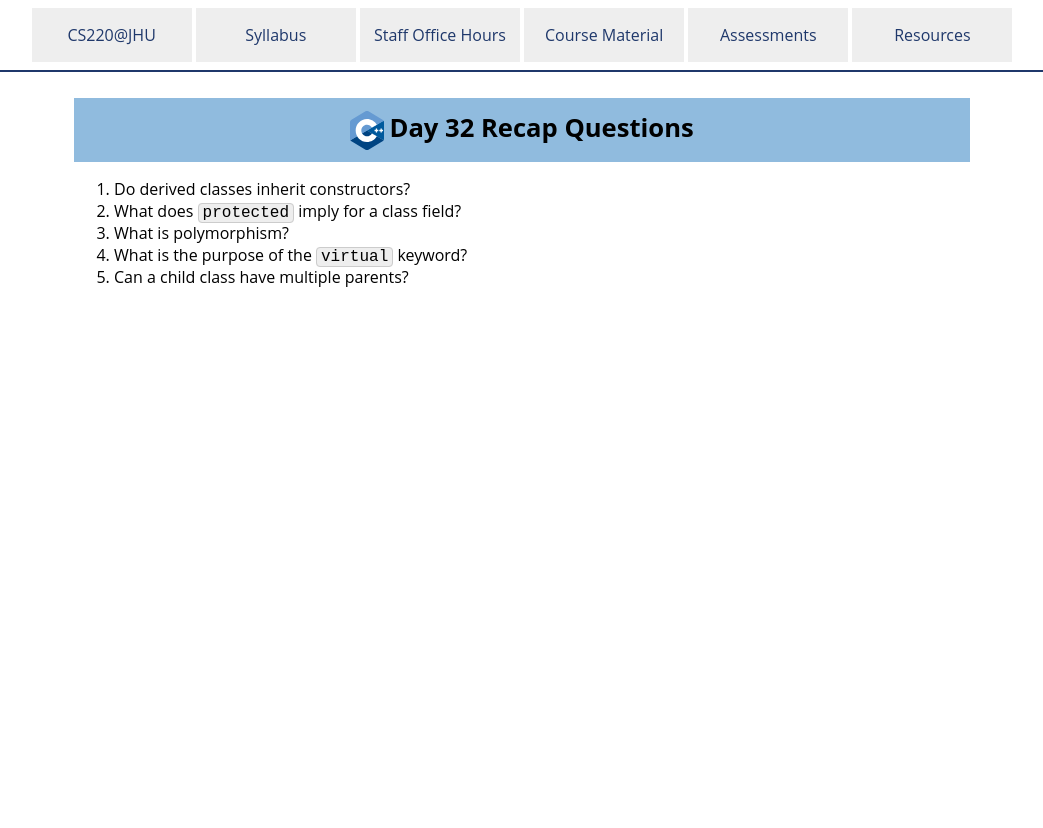
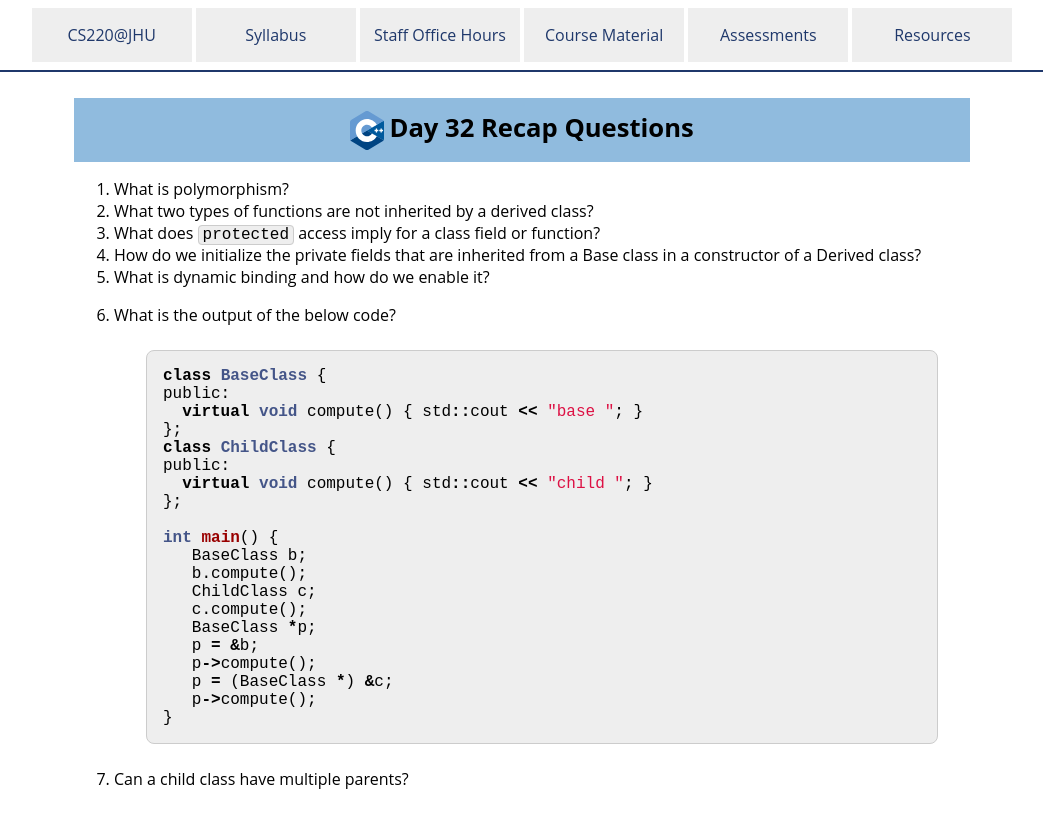
Before and after one commit to jhu-ip/cs220-f25, a Jekyll site: the page built from questions/day32.md, in a window 1280 px wide. Shown: the top 828 px of the page, without its empty margins (118-1161 px from the left). Built offline with Jekyll 4.4.1, drawn with Linux system fonts in a browser that asks for light colours.

````diff
--- a/questions/day32.md
+++ b/questions/day32.md
@@ -3,14 +3,41 @@ id: day32_questions
 layout: default
 title: Day 32 Recap Questions
 reference solutions:
-  1. No
-  2. Only member functions of the class and member functions of derived class have access to the field.
-  3. When a call to a member function will cause a different function to be executed depending on the type of object that invokes the function.
-  4. To indicate that the overridden function should use dynamic binding, meaning it will be the run-time class of the object that will determine which version of the method is run.
-  5. Yes
+  1. [EDIT] "Many forms" - blanket term for all types of ways that classes and functions have different versions that can be executed (inheritance, overloading, overriding, etc.).
+  2. [EDIT] Constructors and an explicitly defined assignment operator.
+  3. Only member functions of the class and member functions of derived class have access to the field/function.
+  4. [NEW] Call the base class constructor as the first thing in the derived class initializer list.
+  5. [NEW] When a call to a [overridden] member function will cause a different function to be executed depending on the run-time class of object that invokes the function. Must use `virtual` when declaring the function. [Without virtual, you can override but not get dynamic binding.]
+  6. [NEW] base, child, base, child
+  7. Yes
 ---
-1.	Do derived classes inherit constructors?
-2.	What does `protected` imply for a class field?
-3.	What is polymorphism?
-4.	What is the purpose of the `virtual` keyword?
-5.	Can a child class have multiple parents?
+1.	What is polymorphism?
+2.	What two types of functions are not inherited by a derived class?
+3.	What does `protected` access imply for a class field or function?
+4.  How do we initialize the private fields that are inherited from a Base class in a constructor of a Derived class?
+5.	What is dynamic binding and how do we enable it?
+6.  What is the output of the below code?
+
+    ```cpp
+    class BaseClass {
+    public:
+      virtual void compute() { std::cout << "base "; }
+    };
+    class ChildClass {
+    public:
+      virtual void compute() { std::cout << "child "; }
+    };
+
+    int main() {
+       BaseClass b;
+       b.compute();
+       ChildClass c;
+       c.compute();
+       BaseClass *p;
+       p = &b;
+       p->compute();
+       p = (BaseClass *) &c;
+       p->compute();
+    }
+    ```
+7.	Can a child class have multiple parents?
````
Also changed, not shown: material.md (+13 -11 lines), questions/day33.md (+6 -4 lines), 1 other file.
